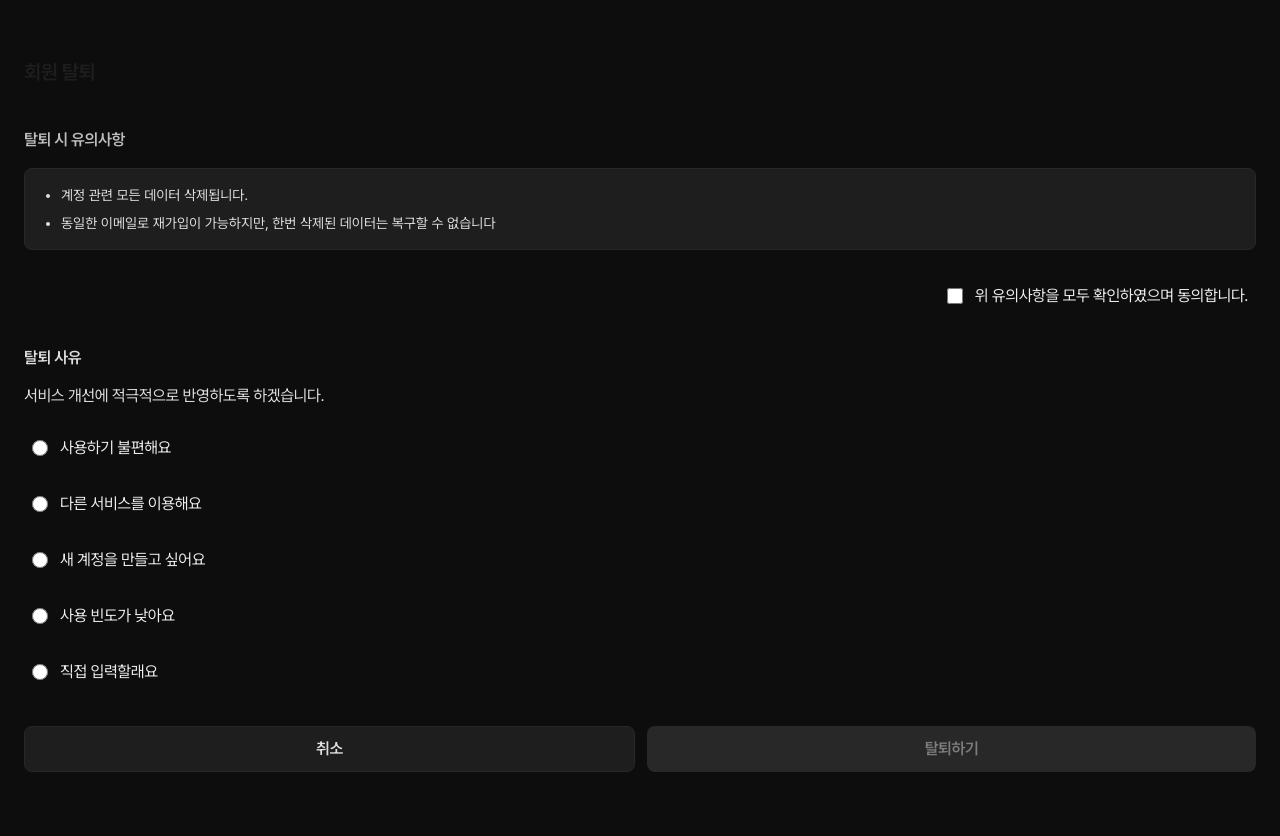
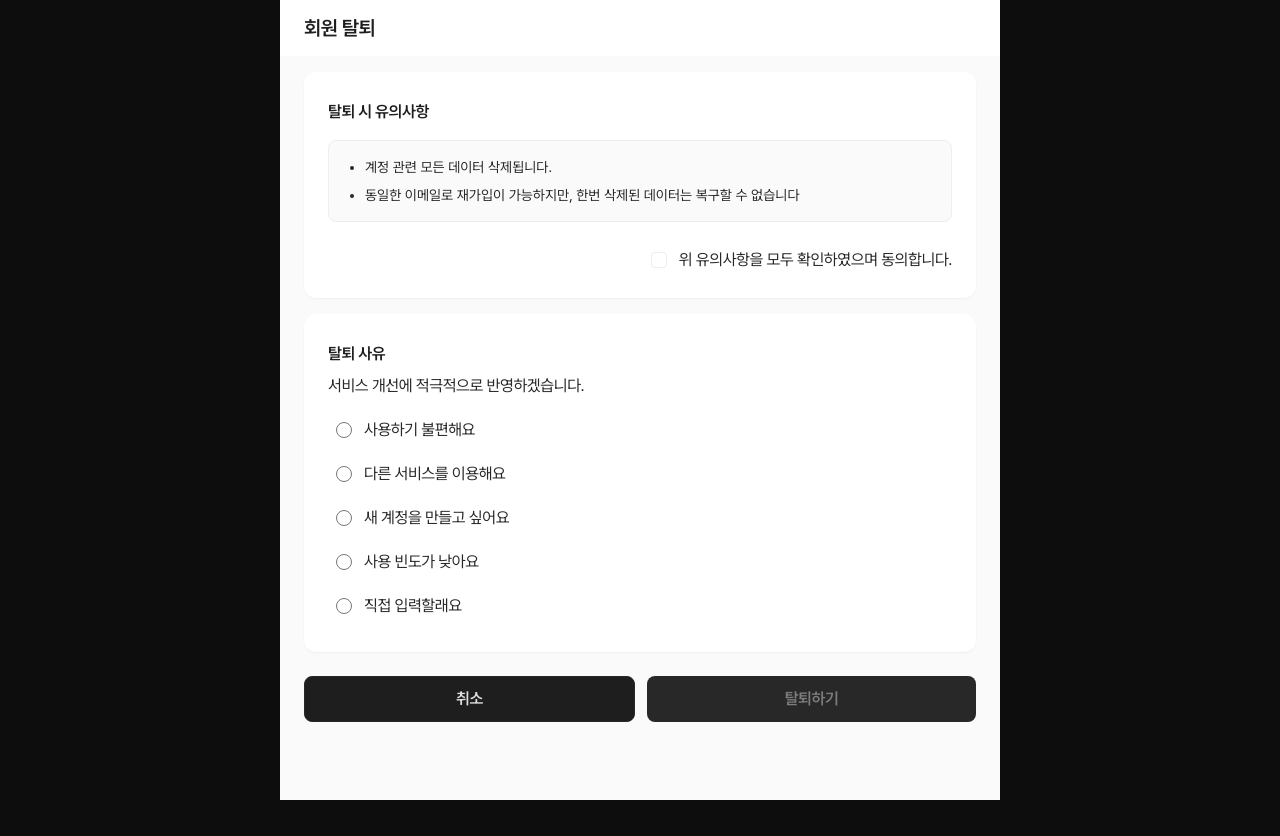
Before and after one commit to Nowdays-Goodnight-Cool-Niang/SharEv-Frontend, a React (Vite) app: page /account-deletion in a window 1280 px wide. After the commit the page ends 800 px from the top, so only its background shows below. Built offline with nearby package versions, Linux system fonts and the light colour scheme; what @zxing/browser, tailwindcss-3d would draw is missing.

Commit message:
style: 💄 변경된 디자인에 맞춰 수정(프로필 생성/변경/탈퇴)
- FormHeader 대신 Header로 통일

✅ Closes: #71

```diff
--- a/src/components/common/Header.tsx
+++ b/src/components/common/Header.tsx
@@ -8,9 +8,15 @@ interface HeaderProps {
 function Header({ title }: HeaderProps) {
   const location = useLocation();
 
-  const hideProfileIcon = ['/setting', '/terms', '/privacy', '/privacy-consent'].includes(
-    location.pathname
-  );
+  const hideProfileIcon = [
+    '/setting',
+    '/terms',
+    '/privacy',
+    '/privacy-consent',
+    '/profile-setup',
+    '/profile-edit',
+    '/account-deletion',
+  ].includes(location.pathname);
 
   return (
     <header className="wrapper sticky top-0 z-10 flex h-14 items-center justify-between bg-white text-gray-700 dark:bg-gray-900 dark:text-gray-50">
--- a/src/components/common/Input.tsx
+++ b/src/components/common/Input.tsx
@@ -26,7 +26,7 @@ function Input({
   onBlur,
 }: InputProps) {
   return (
-    <label className="mt-4 block md:mt-6">
+    <label className="mt-2 block md:mt-6">
       <div className="flex items-center">
         <span className="text-body-4 font-medium leading-6 tracking-tight text-gray-700 md:text-sm">
           {labelName}
@@ -53,7 +53,7 @@ function Input({
         className="text-body-4 md:text-body-3 mt-2 w-full rounded-xl border border-gray-200 bg-white px-3 py-2.5 text-gray-700 placeholder:text-gray-300 md:mt-3 md:px-4 md:py-4 dark:bg-gray-700 dark:text-gray-100"
       />
       {validationMessage && (
-        <span className="text-body-5 mt-1 inline-block px-3 font-medium leading-7 tracking-tight text-orange-500 md:mt-2 md:px-4 md:text-sm">
+        <span className="mt-1 inline-block px-2 text-xs font-medium leading-7 tracking-tight text-orange-500 md:mt-2 md:px-4 md:text-sm">
           {validationMessage}
         </span>
       )}
--- a/src/components/mypage/AccountDeletionActions.tsx
+++ b/src/components/mypage/AccountDeletionActions.tsx
@@ -12,7 +12,7 @@ function AccountDeletionActions({
   isDisabled,
 }: AccountDeletionActionsProps) {
   return (
-    <div className="flex gap-3 pb-16 pt-4">
+    <div className="flex gap-3">
       <button
         onClick={onCancel}
         disabled={isPending}
--- a/src/components/mypage/AccountDeletionAgreement.tsx
+++ b/src/components/mypage/AccountDeletionAgreement.tsx
@@ -1,3 +1,5 @@
+import Checkbox from '@/components/common/Checkbox';
+
 interface AccountDeletionAgreementProps {
   isAgreed: boolean;
   onAgreementChange: (agreed: boolean) => void;
@@ -5,18 +7,10 @@ interface AccountDeletionAgreementProps {
 
 function AccountDeletionAgreement({ isAgreed, onAgreementChange }: AccountDeletionAgreementProps) {
   return (
-    <div className="mb-6">
-      <label className="flex cursor-pointer items-center justify-end rounded p-2 transition-colors hover:bg-gray-800/50">
-        <input
-          type="checkbox"
-          checked={isAgreed}
-          onChange={(e) => onAgreementChange(e.target.checked)}
-          className="mr-3 h-4 w-4 rounded border-gray-600 bg-gray-700 accent-orange-500 focus:ring-2 focus:ring-orange-500"
-        />
-        <span className="text-body-3 text-gray-200">
-          위 유의사항을 모두 확인하였으며 동의합니다.
-        </span>
-      </label>
+    <div className="flex justify-end">
+      <Checkbox checked={isAgreed} onChange={() => onAgreementChange(!isAgreed)}>
+        위 유의사항을 모두 확인하였으며 동의합니다.
+      </Checkbox>
     </div>
   );
 }
--- a/src/components/mypage/AccountDeletionReasons.tsx
+++ b/src/components/mypage/AccountDeletionReasons.tsx
@@ -20,16 +20,16 @@ function AccountDeletionReasons({
   onCustomReasonChange,
 }: AccountDeletionReasonsProps) {
   return (
-    <div className="mb-4">
-      <h3 className="text-title-3 mb-2 font-medium text-gray-300">탈퇴 사유</h3>
-      <p className="text-body-3 mb-4 font-light text-gray-300">
-        서비스 개선에 적극적으로 반영하도록 하겠습니다.
+    <div>
+      <h3 className="text-title-3 mb-0.5 font-medium text-gray-800">탈퇴 사유</h3>
+      <p className="text-body-3 mb-2 font-light text-gray-700">
+        서비스 개선에 적극적으로 반영하겠습니다.
       </p>
-      <div className="space-y-3">
+      <div>
         {DELETION_REASONS.map((reason) => (
           <label
             key={reason}
-            className="flex cursor-pointer items-center rounded p-2 transition-colors hover:bg-gray-800/50"
+            className="flex cursor-pointer items-center rounded p-2 transition-colors hover:bg-gray-50"
           >
             <input
               type="radio"
@@ -37,9 +37,9 @@ function AccountDeletionReasons({
               value={reason}
               checked={selectedReason === reason}
               onChange={(e) => onReasonChange(e.target.value)}
-              className="mr-3 h-4 w-4 border-gray-600 bg-gray-700 accent-orange-500 focus:ring-2 focus:ring-orange-500"
+              className="mr-3 h-4 w-4 border-gray-200 bg-white accent-orange-500 focus:ring-2 focus:ring-orange-500"
             />
-            <span className="text-body-3 text-gray-200">{reason}</span>
+            <span className="text-body-3 text-gray-700">{reason}</span>
           </label>
         ))}
       </div>
@@ -51,7 +51,7 @@ function AccountDeletionReasons({
             onChange={(e) => onCustomReasonChange(e.target.value)}
             placeholder="탈퇴 사유를 입력해주세요."
             maxLength={200}
-            className="text-body-3 h-16 w-full resize-none rounded-lg border border-gray-600 bg-gray-700 p-3 text-gray-100 placeholder:text-gray-500 focus:border-orange-500 focus:ring-1 focus:ring-orange-500"
+            className="text-body-3 h-16 w-full resize-none rounded-lg border border-gray-200 bg-white p-3 text-gray-700 placeholder:text-gray-400 focus:border-orange-500 focus:ring-1 focus:ring-orange-500"
           />
           <div className="mt-1 text-right">
             <span className="text-label-2 text-gray-500">{customReason.length}/200</span>
--- a/src/components/mypage/AccountDeletionWarning.tsx
+++ b/src/components/mypage/AccountDeletionWarning.tsx
@@ -1,9 +1,9 @@
 function AccountDeletionWarning() {
   return (
-    <div className="mt-6">
-      <h2 className="text-title-3 mb-3 font-bold text-gray-400">탈퇴 시 유의사항</h2>
-      <div className="mb-6 rounded-lg border border-gray-700 bg-gray-800 p-4">
-        <ul className="list-disc space-y-2 pl-5 text-sm text-gray-300">
+    <div>
+      <h2 className="text-title-3 mb-3 font-bold text-gray-800">탈퇴 시 유의사항</h2>
+      <div className="mb-6 rounded-lg border border-gray-200 bg-gray-50 p-4">
+        <ul className="list-disc space-y-2 pl-5 text-sm text-gray-700">
           <li>계정 관련 모든 데이터 삭제됩니다. </li>
           <li>동일한 이메일로 재가입이 가능하지만, 한번 삭제된 데이터는 복구할 수 없습니다</li>
         </ul>
--- a/src/components/profile/FormHeader.tsx
+++ /dev/null
@@ -1,13 +0,0 @@
-interface FormHeaderProps {
-  content: string;
-}
-
-function FormHeader({ content }: FormHeaderProps) {
-  return (
-    <header className="flex h-14 items-center">
-      <h1 className="text-title-1 text-gray-800 dark:text-gray-50">{content}</h1>
-    </header>
-  );
-}
-
-export default FormHeader;
--- a/src/components/profile/FormSection.tsx
+++ b/src/components/profile/FormSection.tsx
@@ -48,8 +48,8 @@ function FormSection({
   };
 
   return (
-    <div className="mt-4 md:mt-6">
-      <h2 className="text-body-3 mb-3 font-semibold tracking-tight text-gray-700 md:mb-4 md:text-base">
+    <>
+      <h2 className="text-title-3 mb-3 font-semibold tracking-tight text-gray-700 md:mb-4 md:text-base">
         {datas[type].title}
       </h2>
       {datas[type].field.map((data) => (
@@ -65,7 +65,7 @@ function FormSection({
           validationMessage={validationMessages[data.name] || ''}
         />
       ))}
-    </div>
+    </>
   );
 }
 
--- a/src/pages/AccountDeletion.tsx
+++ b/src/pages/AccountDeletion.tsx
@@ -1,4 +1,4 @@
-import FormHeader from '@/components/profile/FormHeader';
+import Header from '@/components/common/Header';
 import AccountDeletionWarning from '@/components/mypage/AccountDeletionWarning';
 import AccountDeletionAgreement from '@/components/mypage/AccountDeletionAgreement';
 import AccountDeletionReasons from '@/components/mypage/AccountDeletionReasons';
@@ -20,21 +20,31 @@ function AccountDeletion() {
   } = useAccountDeletion();
 
   return (
-    <main className="wrapper pt-11">
-      <FormHeader content="회원 탈퇴" />
+    <div className="background flex flex-col bg-gray-50">
+      <Header title="회원 탈퇴" />
+      <div className="wrapper pb-6">
+        <div className="mt-4 space-y-4">
+          <div className="rounded-xl bg-white p-6 shadow-sm">
+            <AccountDeletionWarning />
+            <div className="mt-6">
+              <AccountDeletionAgreement
+                isAgreed={isAgreed}
+                onAgreementChange={handleAgreementChange}
+              />
+            </div>
+          </div>
 
-      <div className="mt-6">
-        <AccountDeletionWarning />
-
-        <AccountDeletionAgreement isAgreed={isAgreed} onAgreementChange={handleAgreementChange} />
-
+          <div className="rounded-xl bg-white p-6 shadow-sm">
             <AccountDeletionReasons
               selectedReason={selectedReason}
               customReason={customReason}
               onReasonChange={handleReasonChange}
               onCustomReasonChange={handleCustomReasonChange}
             />
+          </div>
+        </div>
 
+        <div className="mt-6">
           <AccountDeletionActions
             onCancel={handleCancel}
             onConfirm={handleConfirm}
@@ -42,7 +52,8 @@ function AccountDeletion() {
             isDisabled={!isFormValid}
           />
         </div>
-    </main>
+      </div>
+    </div>
   );
 }
 
--- a/src/pages/ProfileEdit.tsx
+++ b/src/pages/ProfileEdit.tsx
@@ -1,15 +1,14 @@
-import FormHeader from '@/components/profile/FormHeader';
+import Header from '@/components/common/Header';
 import NoticeInfo from '@/components/common/NoticeInfo';
 import FormContent from '@/components/profile/FormContent';
 
 function ProfileEdit() {
   return (
-    <div className="background flex flex-col bg-white">
+    <div className="background flex flex-col bg-gray-50">
+      <Header title="프로필 수정" />
       <div className="wrapper pb-6">
-        <FormHeader content="프로필을 수정하세요" />
-        <div className="mt-5">
+        <div className="mt-4">
           <NoticeInfo>모든 정보는 다른 사람에게 공개돼요</NoticeInfo>
-          {/* TODO: 문구 변경시 같이 수정 */}
         </div>
         <FormContent variant={'edit'} />
       </div>
--- a/src/pages/ProfileSetup.tsx
+++ b/src/pages/ProfileSetup.tsx
@@ -1,12 +1,12 @@
-import FormHeader from '@/components/profile/FormHeader';
 import NoticeInfo from '@/components/common/NoticeInfo';
 import FormContent from '@/components/profile/FormContent';
+import Header from '@/components/common/Header';
 
 function ProfileSetup() {
   return (
-    <div className="background flex flex-col bg-white">
+    <div className="background flex flex-col bg-gray-50">
+      <Header title="프로필 생성" />
       <div className="wrapper pb-6">
-        <FormHeader content="프로필을 완성하세요" />
         <div className="mt-4">
           <NoticeInfo>모든 정보는 다른 사람에게 공개돼요</NoticeInfo>
           {/* CHECK - 문구 변경: 작성하신 정보는 연결된 멤버들과 공유되니 정확히 입력해주세요 */}
```
Also changed, not shown: src/components/profile/FormContent.tsx (+12 -7 lines). Lines whose indentation alone changed are shown as unchanged.
